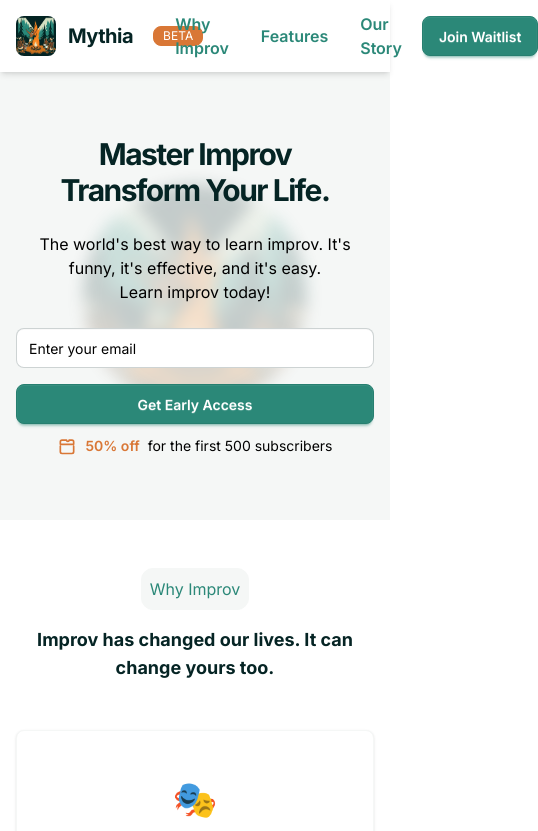
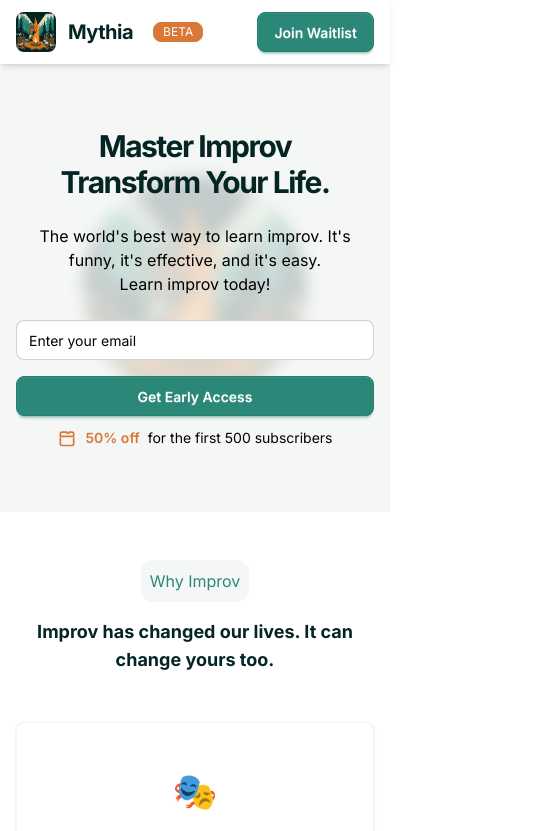
Before and after one commit to lovzzmith/improvapp, a Next.js app: page / in a window 390 px wide. Shown: the top 831 px of the page, 538 px wide, since content can reach past the window. Built offline with nearby package versions, Linux system fonts and the light colour scheme.

Commit message:
fix(nav): hide all nav links except waitlist on mobile for cleaner layout

```diff
--- a/package.json
+++ b/package.json
@@ -18,9 +18,9 @@
   "devDependencies": {
     "@eslint/eslintrc": "^3",
     "@tailwindcss/postcss": "^4",
-    "@types/node": "^20",
-    "@types/react": "^19",
-    "@types/react-dom": "^19",
+    "@types/node": "20.19.1",
+    "@types/react": "19.1.8",
+    "@types/react-dom": "^19.1.6",
     "eslint": "^9",
     "eslint-config-next": "15.3.3",
     "tailwindcss": "^4",
--- a/src/components/LandingPage.tsx
+++ b/src/components/LandingPage.tsx
@@ -63,16 +63,16 @@ export default function LandingPage() {
   return (
     <div className="min-h-screen flex flex-col bg-base-100">
       {/* Top Navbar Section */}
-      <nav className="navbar bg-base-100 shadow-md px-4 md:px-6 w-full flex justify-between items-center sticky top-0 z-50">
+      <nav className="navbar bg-base-100 shadow-md px-4 md:px-6 w-full flex flex-row justify-between items-center sticky top-0 z-50">
         <div className="flex items-center gap-3">
           <Image src="/mythia-logo.jpeg" alt="Mythia Logo" width={40} height={40} className="h-10 w-10 rounded-lg" />
           <span className="text-xl font-bold text-neutral tracking-tight">Mythia</span>
           <span className="badge badge-accent badge-sm ml-2">BETA</span>
         </div>
-        <div className="flex items-center gap-2">
-          <a href="#why-improv" className="font-semibold text-primary cursor-pointer px-3 py-1 rounded transition-colors duration-200 hover:text-black hover:bg-accent/20 focus:outline-none">Why Improv</a>
-          <a href="#features" className="font-semibold text-primary cursor-pointer px-3 py-1 rounded transition-colors duration-200 hover:text-black hover:bg-accent/20 focus:outline-none">Features</a>
-          <a href="#our-story" className="font-semibold text-primary cursor-pointer px-3 py-1 rounded transition-colors duration-200 hover:text-black hover:bg-accent/20 focus:outline-none">Our Story</a>
+        <div className="flex flex-row items-center gap-2">
+          <a href="#why-improv" className="hidden md:inline font-semibold text-primary cursor-pointer px-3 py-1 rounded transition-colors duration-200 hover:text-black hover:bg-accent/20 focus:outline-none">Why Improv</a>
+          <a href="#features" className="hidden md:inline font-semibold text-primary cursor-pointer px-3 py-1 rounded transition-colors duration-200 hover:text-black hover:bg-accent/20 focus:outline-none">Features</a>
+          <a href="#our-story" className="hidden md:inline font-semibold text-primary cursor-pointer px-3 py-1 rounded transition-colors duration-200 hover:text-black hover:bg-accent/20 focus:outline-none">Our Story</a>
           <a href="#join-waitlist" className="btn btn-primary font-semibold rounded-lg">Join Waitlist</a>
         </div>
       </nav>
```
Also changed, not shown: 1 other file (tests, documents, lock files or other folders).
